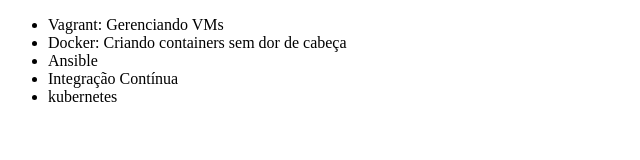
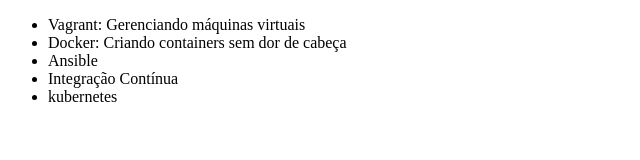
Before and after one commit to smaxxximus/slm-aula, a plain HTML site: page index.html in a window 1280 px wide. Shown: the whole page, without its empty margins (0-640 px from the left). Drawn offline with Linux system fonts and the light colour scheme.

Commit message:
Revert "alterando maquinas virtuais para VMs"
This reverts commit 6be35e5a5fb3b01e5d6693c2a85196eb401e6059.

```diff
--- a/index.html
+++ b/index.html
@@ -6,7 +6,7 @@
 </head>
 <body>
     <ul>
-        <li>Vagrant: Gerenciando VMs</li>
+        <li>Vagrant: Gerenciando máquinas virtuais</li>
         <li>Docker: Criando containers sem dor de cabeça</li>
         <li>Ansible</li>
         <li>Integração Contínua</li>
```
